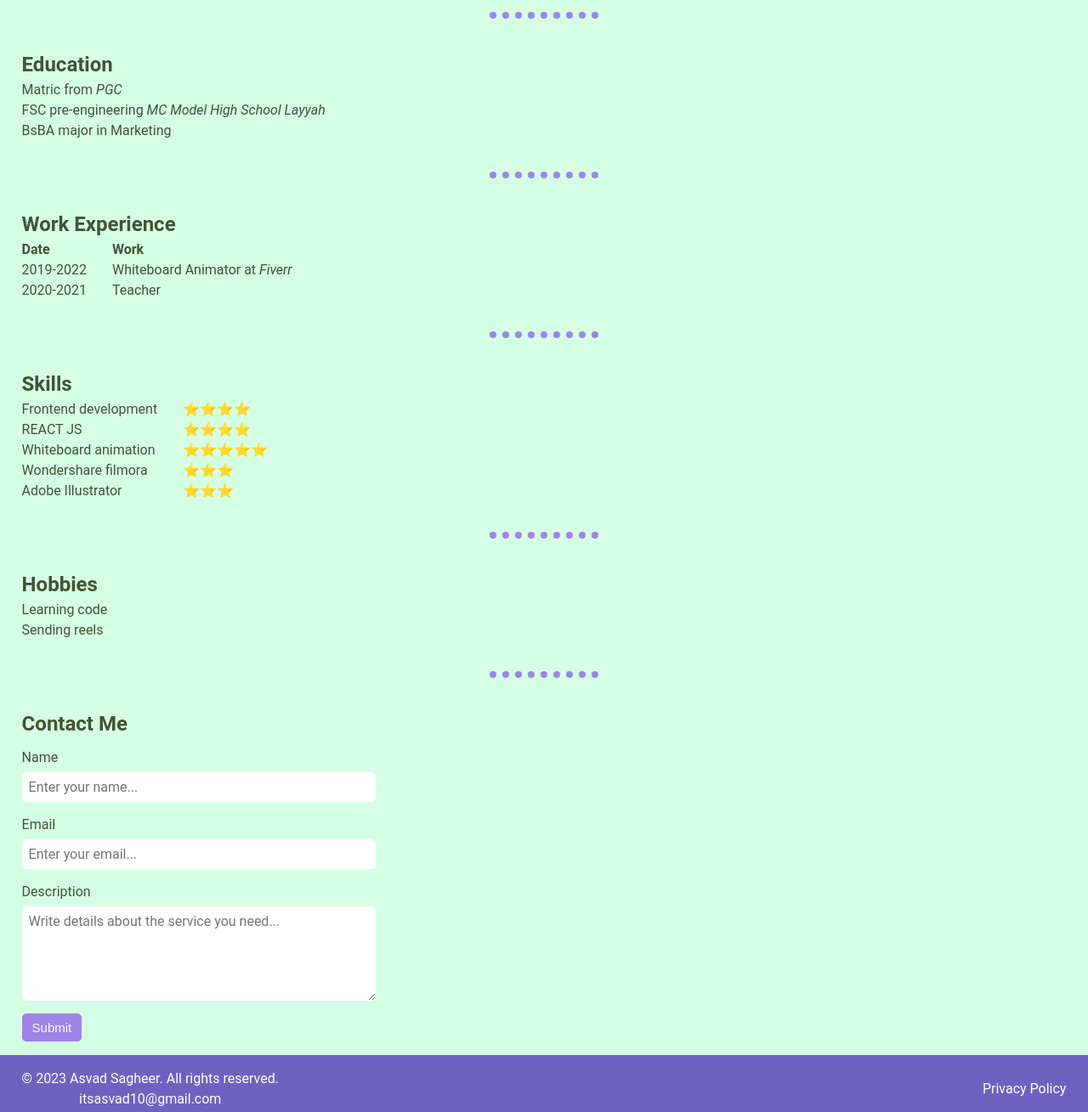
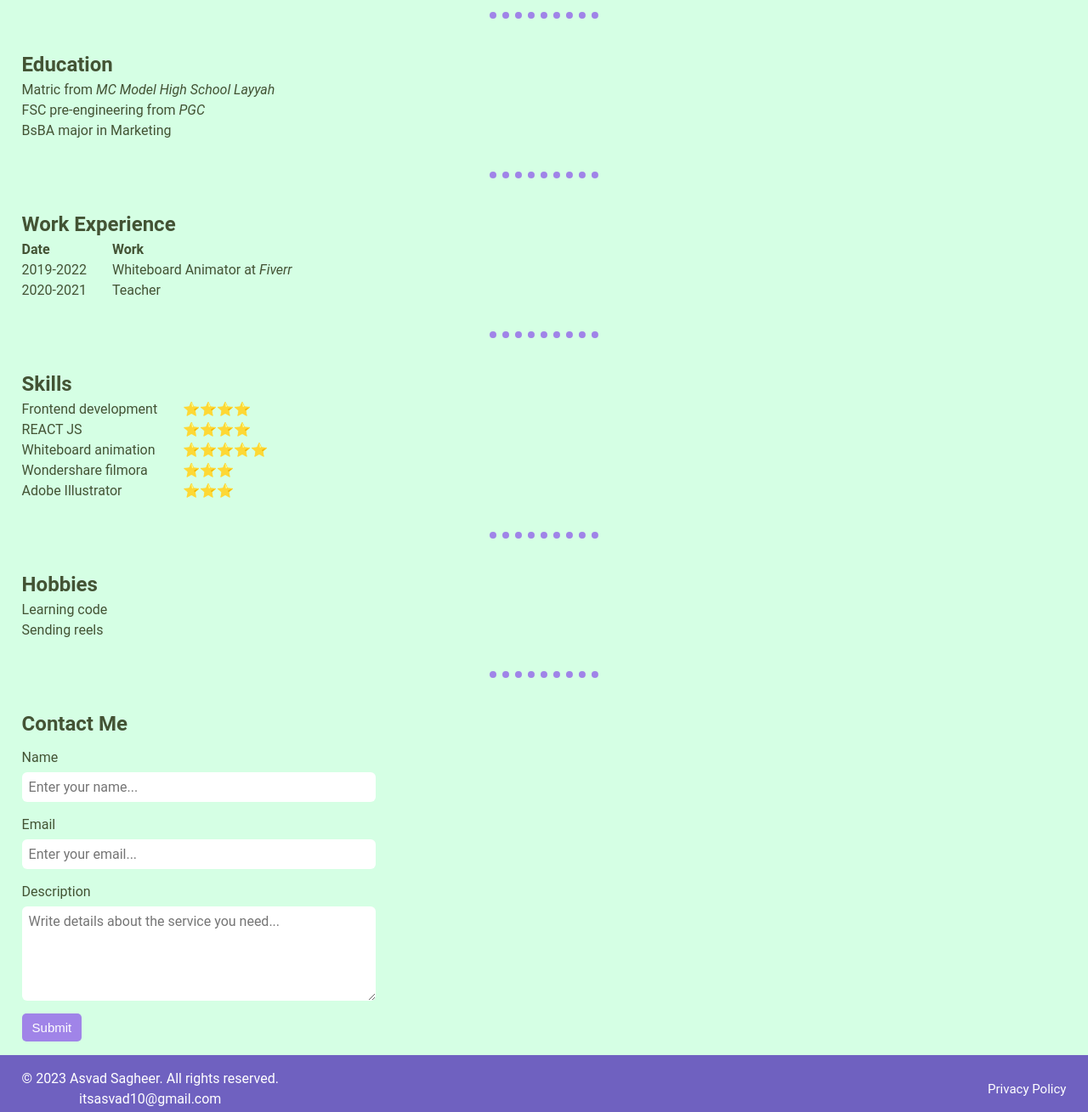
Before and after one commit to AsvadSagheer1/Portfolio-Website-sample, a plain HTML site: page index.html in a window 1280 px wide. Shown: the part 300-1609 px from the top of the page at 85% size. Drawn offline with Linux system fonts and the light colour scheme.

Commit message:
Corrected education information

```diff
--- a/index.html
+++ b/index.html
@@ -45,7 +45,8 @@
             <p>I am a student at <em><a href="https://qau.edu.pk/" target="_blank">Quaid-I-Azam University</a>,<a
                         href="https://en.wikipedia.org/wiki/Islamabad" target="_blank"> Islamabad</a></em>.</p>
             <p>I am a brand new <a href="https://frontendmasters.com/guides/front-end-handbook/2018/what-is-a-FD.html"
-                    target="_blank"><em>Frontend Web Developer</em></a> and started learning web development on 15-04-2023.</p>
+                    target="_blank"><em>Frontend Web Developer</em></a> and started learning web development on
+                15-04-2023.</p>
         </div>
 
     </section>
@@ -58,14 +59,13 @@
         <h2>Education</h2>
         <ul>
             <li>
-                Matric from <a href="https://pgc.edu/" target="_blank"><em>PGC</em></a>
-            </li>
-            <li>
-                FSC pre-engineering <a
-                    href="https://www.facebook.com/p/Govt-Great-MC-High-School-Layyah-100063929865039/"
+                Matric from <a href="https://www.facebook.com/p/Govt-Great-MC-High-School-Layyah-100063929865039/"
                     target="_blank"><em>MC Model High
                         School
                         Layyah</em></a>
+            </li>
+            <li>
+                FSC pre-engineering from <a href="https://pgc.edu/" target="_blank"><em>PGC</em></a>
             </li>
             <li>
                 BsBA major in Marketing
--- a/style.css
+++ b/style.css
@@ -219,11 +219,12 @@ color: white;
 #footer-right a {
     color: #fff;
     text-decoration: none;
+    font-size: 15px;
     transition: all 0.1s;
     display: inline-block;
 }
 
 #footer-right a:hover {
-    scale: 1.1;
+    scale: 1.05;
     transition: all 0.1s;
 }
```
